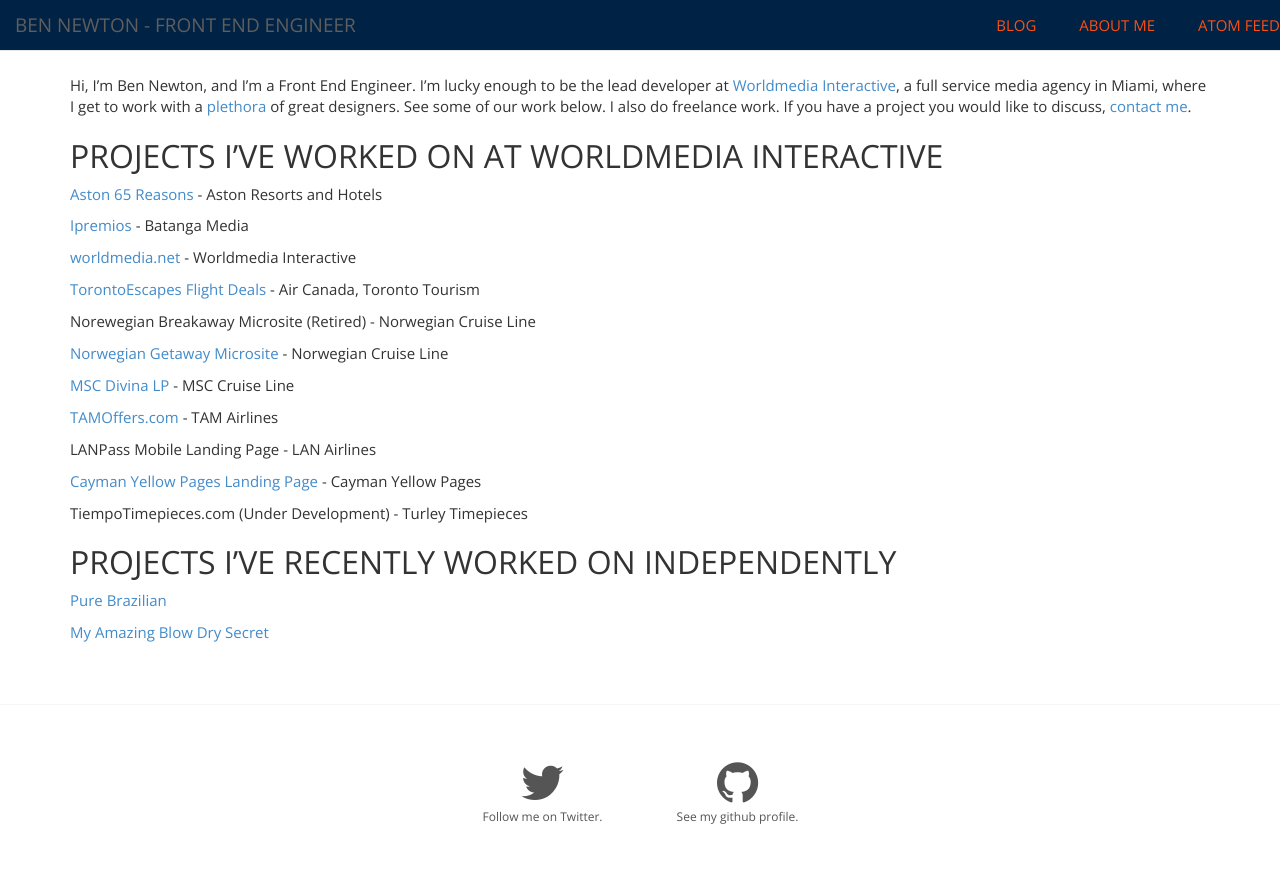
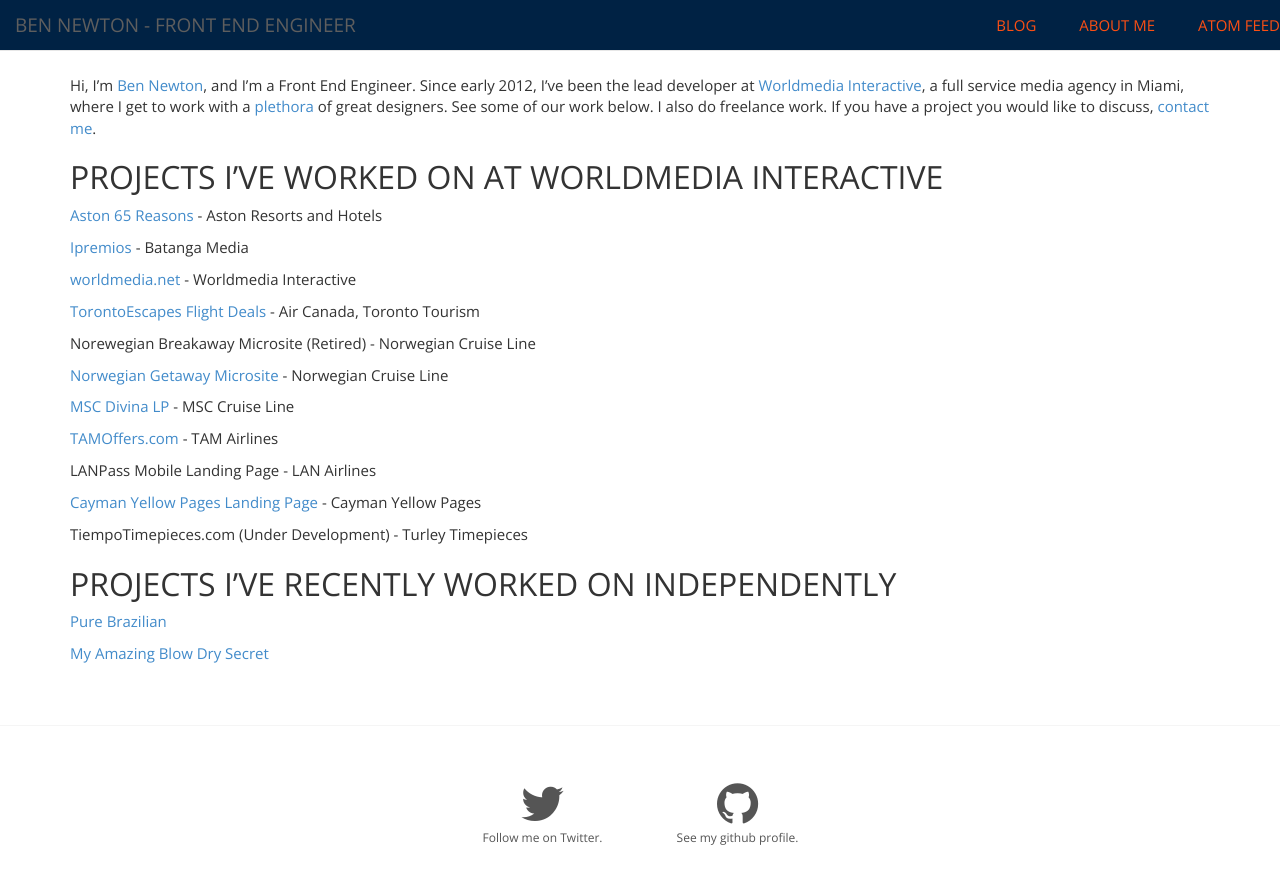
Before and after one commit to bennewton999/bennewton999.github.io, a Jekyll site: the page built from index.md, in a window 1280 px wide. Shown: the top 884 px of the page. Built offline with Jekyll 4.4.1, drawn with Linux system fonts in a browser that asks for light colours; nearby versions of some CDN libraries; Markdown is read by kramdown in place of the engine named in the settings.

Commit message:
update for google rel author

```diff
--- a/index.md
+++ b/index.md
@@ -3,7 +3,7 @@ layout: layout
 title: "Posts"
 ---
 
-Hi, I'm Ben Newton, and I'm a Front End Engineer. I'm lucky enough to be the lead developer at [Worldmedia Interactive][0], a full service media agency in Miami, where I get to work with a [plethora][17] of great designers.  See some of our work below.  I also do freelance work.  If you have a project you would like to discuss, [contact me](/about).
+Hi, I'm <a rel="author" href="ps://plus.google.com/+BenNewton999?rel=author">Ben Newton</a>, and I'm a Front End Engineer. Since early 2012, I've been the lead developer at [Worldmedia Interactive][0], a full service media agency in Miami, where I get to work with a [plethora][17] of great designers.  See some of our work below.  I also do freelance work.  If you have a project you would like to discuss, [contact me](/about).
 
 ##Projects I've worked on at Worldmedia Interactive
 
```
